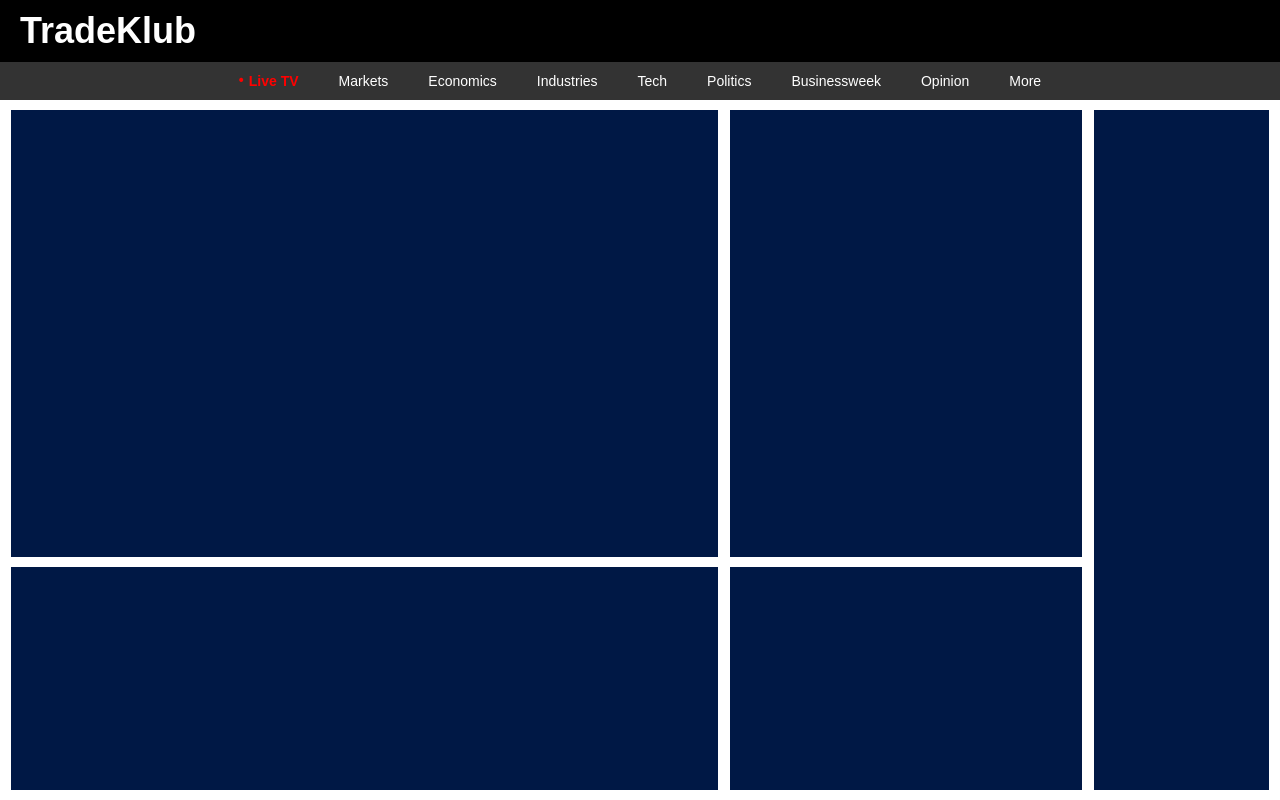
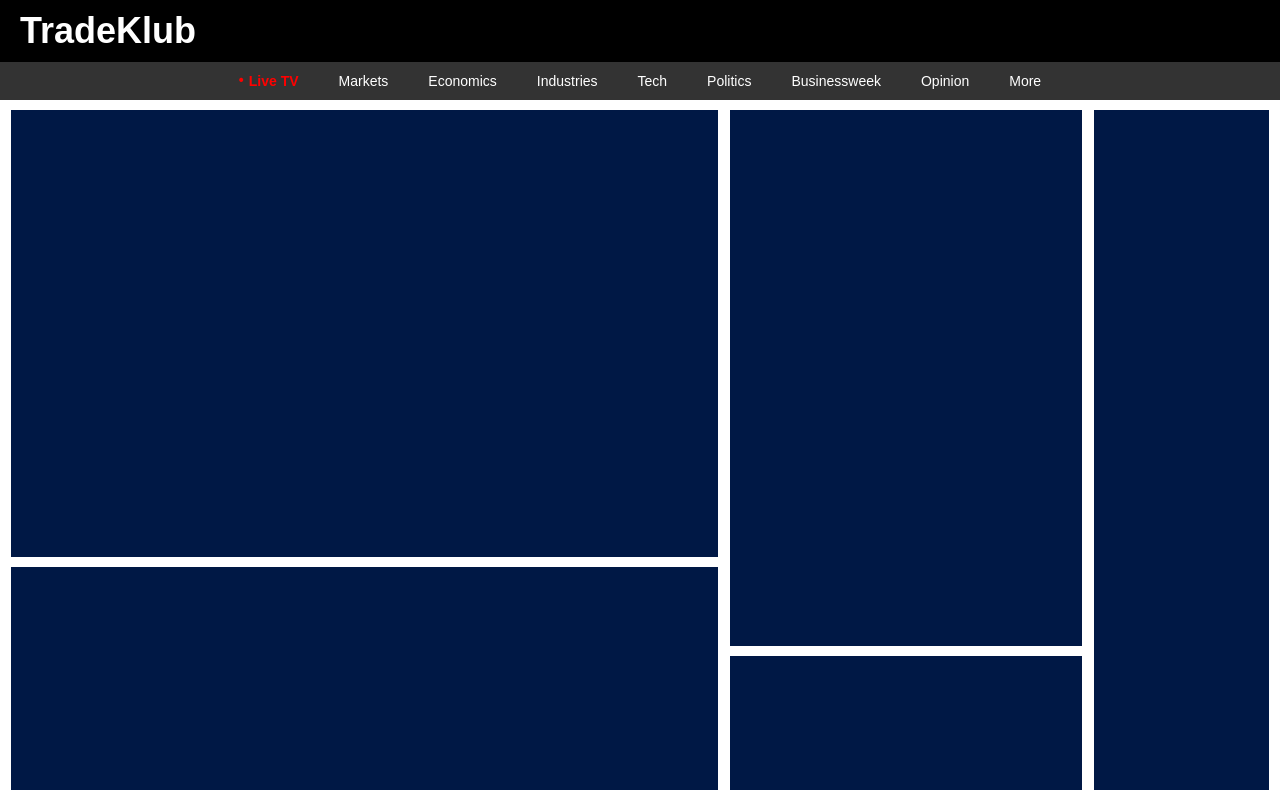
Before and after one commit to humancalledhans/tradeklub-site, a Vue app: page / in a window 1280 px wide. Both pictures are taken after a click on the link "Live TV". Built offline with nearby package versions, Linux system fonts and the light colour scheme.

Commit message:
live tv layout done

```diff
--- a/src/components/LiveTv.vue
+++ b/src/components/LiveTv.vue
@@ -1,28 +1,35 @@
 <template>
     <div class="live-tv-layout">
-        <!-- Top Left Large Box (2/3 Height of the First Column) -->
+        <!-- First Column -->
+        <div class="column first-column">
+            <!-- Top Large Box (2/3 Height of First Column) -->
             <div class="box-wrapper large">
                 <LiveTVBox />
             </div>
-
-        <!-- Bottom Left Small Box (1/3 Height of the First Column) -->
+            <!-- Bottom Small Box (1/3 Height of First Column) -->
             <div class="box-wrapper medium">
                 <LiveTVBox />
             </div>
+        </div>
 
-        <!-- Center Top Box (4/5 Height of Second Column) -->
+        <!-- Second Column -->
+        <div class="column second-column">
+            <!-- Top Large Box (4/5 Height of Second Column) -->
             <div class="box-wrapper center-large">
                 <LiveTVBox />
             </div>
-
-        <!-- Center Bottom Box (1/5 Height of Second Column) -->
+            <!-- Bottom Small Box (1/5 Height of Second Column) -->
             <div class="box-wrapper center-small">
                 <LiveTVBox />
             </div>
+        </div>
 
-        <!-- Right Tall Box (Full Height of Third Column) -->
+        <!-- Third Column -->
+        <div class="column third-column">
+            <!-- Full-Height Tall Box -->
             <div class="box-wrapper tall">
                 <LiveTVBox />
+            </div>
         </div>
     </div>
 </template>
@@ -69,21 +76,70 @@ export default {
 <style scoped>
 :root {
     --available-height: 100vh;
-    /* Default to full viewport height */
+    /* Default full viewport height */
 }
 
 .live-tv-layout {
-    display: grid;
-    grid-template-columns: 4fr 2fr 1fr;
-    /* 4/7, 2/7, and 1/7 column widths */
-    grid-template-rows: 2fr 1fr;
-    /* First column split: 2/3 and 1/3 */
-    gap: 10px;
+    display: flex;
+    /* Arrange columns side by side */
     width: 100%;
     height: var(--available-height);
-    /* Full available height without scrolling */
+    /* Use available height */
+    gap: 10px;
     box-sizing: border-box;
     padding: 10px;
+}
+
+/* Column Styling */
+.column {
+    display: flex;
+    flex-direction: column;
+    gap: 10px;
+    /* Spacing between rows within each column */
+    height: 100%;
+}
+
+/* First Column */
+.first-column {
+    flex: 4;
+    /* 4/7 width */
+}
+
+.first-column .large {
+    flex: 2;
+    /* 2/3 height */
+}
+
+.first-column .medium {
+    flex: 1;
+    /* 1/3 height */
+}
+
+/* Second Column */
+.second-column {
+    flex: 2;
+    /* 2/7 width */
+}
+
+.second-column .center-large {
+    flex: 4;
+    /* 4/5 height */
+}
+
+.second-column .center-small {
+    flex: 1;
+    /* 1/5 height */
+}
+
+/* Third Column */
+.third-column {
+    flex: 1;
+    /* 1/7 width */
+}
+
+.third-column .tall {
+    flex: 1;
+    /* Full height */
 }
 
 /* General Box Styling */
@@ -92,30 +148,4 @@ export default {
     align-items: center;
     justify-content: center;
 }
-
-/* Left Large Box (Top Left, 2/3 of the first column) */
-.box-wrapper.large {
-    grid-column: 1 / 2;
-    grid-row: 1 / 2;
-}
-
-/* Left Medium Box (Bottom Left, 1/3 of the first column) */
-.box-wrapper.medium {
-    grid-column: 1 / 2;
-    grid-row: 2 / 3;
-}
-
-/* Center Full Box (Second Column) */
-.box-wrapper.wide {
-    grid-column: 2 / 3;
-    grid-row: 1 / 3;
-    /* Spans the full height of the middle column */
-}
-
-/* Right Tall Box (Third Column) */
-.box-wrapper.tall {
-    grid-column: 3 / 4;
-    grid-row: 1 / 3;
-    /* Spans the full height of the third column */
-}
 </style>
```
Lines whose indentation alone changed are shown as unchanged.
